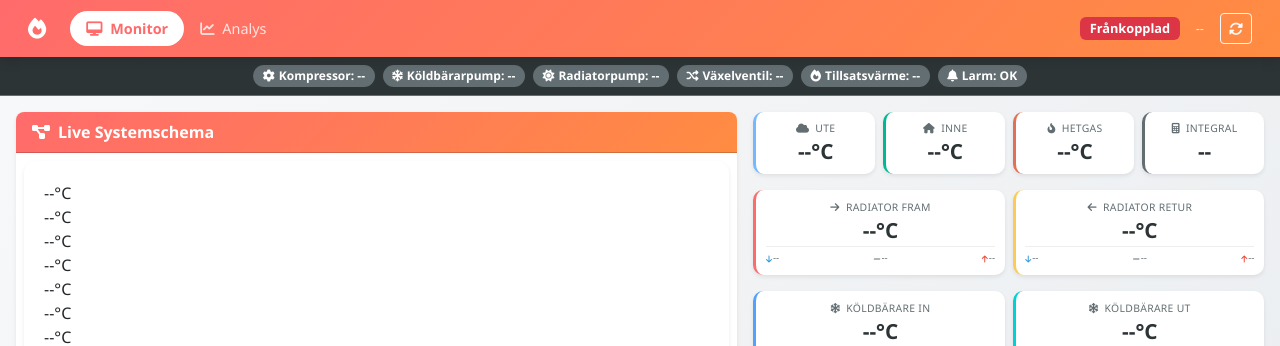
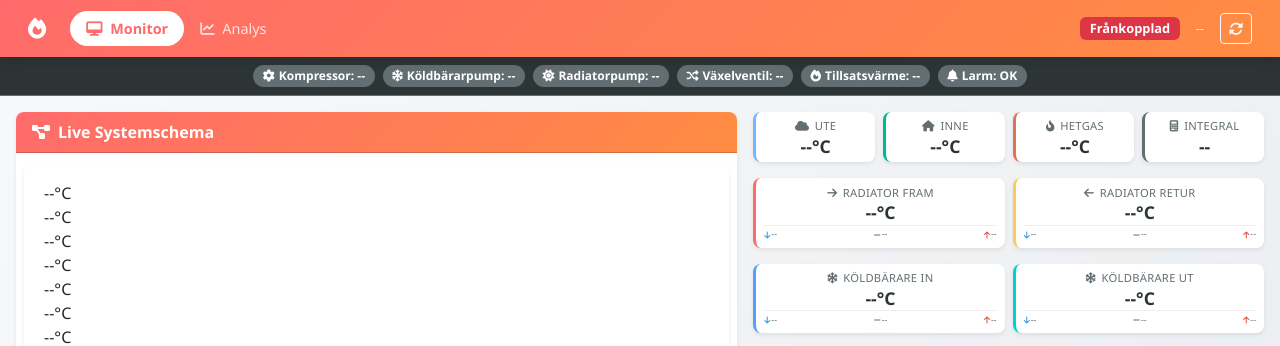
Before and after one commit to dsjodin/heatpumpv3, a Flask app: template dashboard/templates/dashboard.html in a window 1280 px wide. Shown: the top 346 px of the page. Run offline with Flask 3, Linux system fonts and the light colour scheme; the template is opened without the code that fills it, so the values that code supplies are empty; some libraries are stand-ins or nearby versions.

Commit message:
Adjust metric card sizes: smaller cards, better label/value ratio

```diff
--- a/dashboard/static/css/dashboard.css
+++ b/dashboard/static/css/dashboard.css
@@ -150,8 +150,8 @@ body {
 /* ==================== Metric Cards ==================== */
 .metric-card {
     background: white;
-    border-radius: 10px;
-    padding: 0.6rem;
+    border-radius: 8px;
+    padding: 0.4rem 0.5rem;
     box-shadow: var(--shadow-sm);
     text-align: center;
     transition: transform 0.2s, box-shadow 0.2s;
@@ -159,39 +159,39 @@ body {
 }
 
 .metric-card:hover {
-    transform: translateY(-2px);
+    transform: translateY(-1px);
     box-shadow: var(--shadow-md);
 }
 
 .metric-label {
-    font-size: 0.65rem;
+    font-size: 0.7rem;
     color: #636e72;
     text-transform: uppercase;
     letter-spacing: 0.3px;
-    margin-bottom: 0.15rem;
+    margin-bottom: 0.1rem;
     white-space: nowrap;
     overflow: hidden;
     text-overflow: ellipsis;
 }
 
 .metric-label i {
-    margin-right: 0.2rem;
+    margin-right: 0.15rem;
 }
 
 .metric-value {
-    font-size: 1.3rem;
+    font-size: 1.1rem;
     font-weight: 700;
     color: #2d3436;
-    line-height: 1.2;
+    line-height: 1.1;
 }
 
 .metric-minmax {
     display: flex;
     justify-content: space-between;
-    font-size: 0.6rem;
+    font-size: 0.55rem;
     color: #636e72;
-    margin-top: 0.25rem;
-    padding-top: 0.25rem;
+    margin-top: 0.15rem;
+    padding-top: 0.15rem;
     border-top: 1px solid #eee;
 }
 
```
